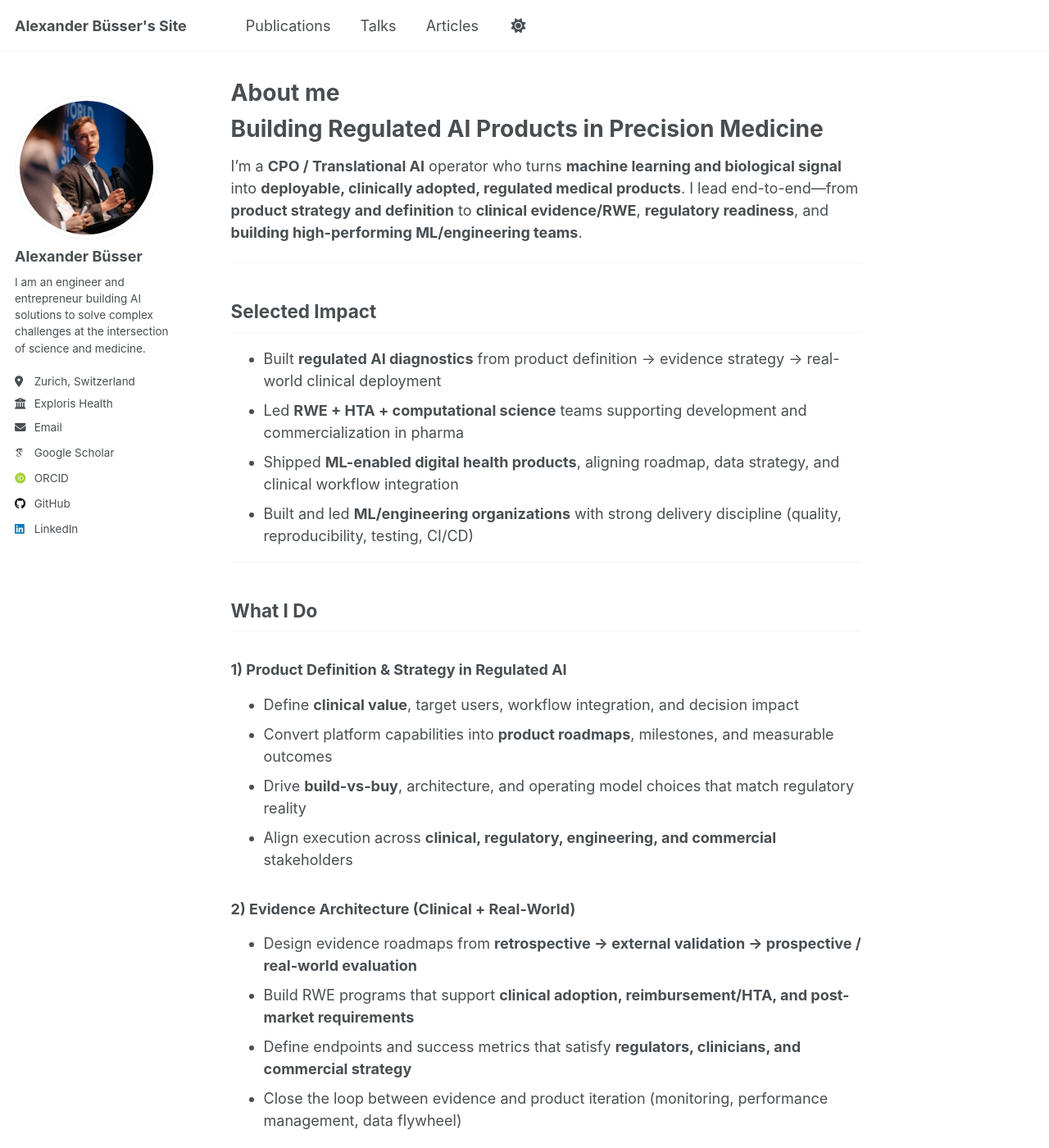
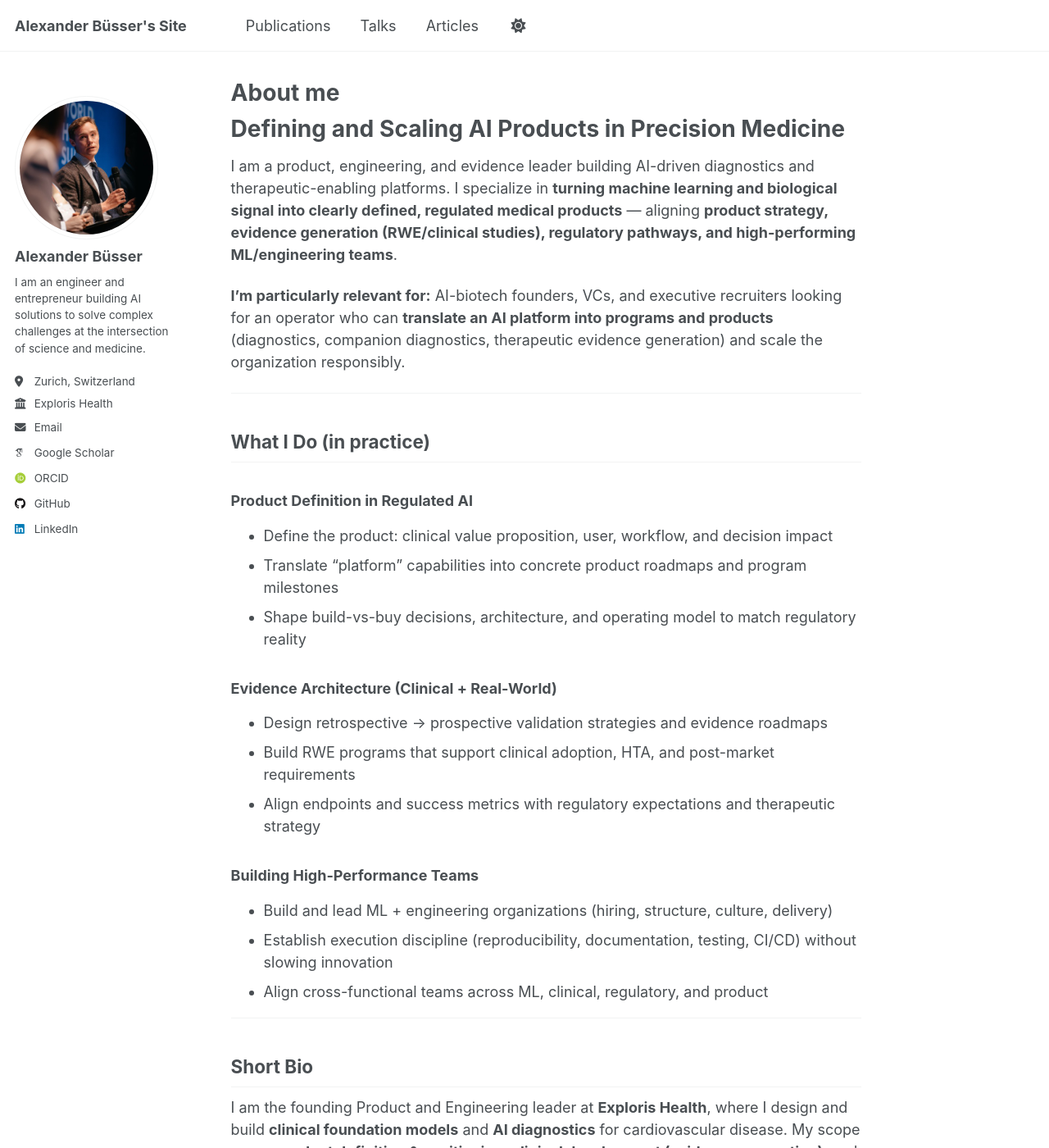
Before and after one commit to albu89/ajb, a Jekyll site: the page built from _pages/about.md, in a window 1280 px wide and 1400 px high. Shown: the whole window at 82% size. Built offline with Jekyll 4.4.1, drawn with Linux system fonts in a browser that asks for light colours; some web fonts are replaced; a script that is not in the unit is left out; some of the changed text lies outside the part shown.

Commit message:
Revert "Refine about page positioning and structure"
This reverts commit 26740a7252b15df1fd7eec0bf45ad6102d2fc285.

```diff
--- a/_pages/about.md
+++ b/_pages/about.md
@@ -7,87 +7,95 @@ redirect_from:
   - /about.html
 ---
 
-# Building Regulated AI Products in Precision Medicine
+# Defining and Scaling AI Products in Precision Medicine
 
-I’m a **CPO / Translational AI** operator who turns **machine learning and biological signal** into **deployable, clinically adopted, regulated medical products**. I lead end-to-end—from **product strategy and definition** to **clinical evidence/RWE**, **regulatory readiness**, and **building high-performing ML/engineering teams**.
+I am a product, engineering, and evidence leader building AI-driven diagnostics and therapeutic-enabling platforms. I specialize in **turning machine learning and biological signal into clearly defined, regulated medical products** — aligning **product strategy, evidence generation (RWE/clinical studies), regulatory pathways, and high-performing ML/engineering teams**.
+
+**I’m particularly relevant for:** AI-biotech founders, VCs, and executive recruiters looking for an operator who can **translate an AI platform into programs and products** (diagnostics, companion diagnostics, therapeutic evidence generation) and scale the organization responsibly.
 
 ---
 
-## Selected Impact
+## What I Do (in practice)
 
-- Built **regulated AI diagnostics** from product definition → evidence strategy → real-world clinical deployment
-- Led **RWE + HTA + computational science** teams supporting development and commercialization in pharma
-- Shipped **ML-enabled digital health products**, aligning roadmap, data strategy, and clinical workflow integration
-- Built and led **ML/engineering organizations** with strong delivery discipline (quality, reproducibility, testing, CI/CD)
+### Product Definition in Regulated AI
+- Define the product: clinical value proposition, user, workflow, and decision impact
+- Translate “platform” capabilities into concrete product roadmaps and program milestones
+- Shape build-vs-buy decisions, architecture, and operating model to match regulatory reality
 
----
+### Evidence Architecture (Clinical + Real-World)
+- Design retrospective → prospective validation strategies and evidence roadmaps
+- Build RWE programs that support clinical adoption, HTA, and post-market requirements
+- Align endpoints and success metrics with regulatory expectations and therapeutic strategy
 
-## What I Do
-
-### 1) Product Definition & Strategy in Regulated AI
-- Define **clinical value**, target users, workflow integration, and decision impact
-- Convert platform capabilities into **product roadmaps**, milestones, and measurable outcomes
-- Drive **build-vs-buy**, architecture, and operating model choices that match regulatory reality
-- Align execution across **clinical, regulatory, engineering, and commercial** stakeholders
-
-### 2) Evidence Architecture (Clinical + Real-World)
-- Design evidence roadmaps from **retrospective → external validation → prospective / real-world evaluation**
-- Build RWE programs that support **clinical adoption, reimbursement/HTA, and post-market requirements**
-- Define endpoints and success metrics that satisfy **regulators, clinicians, and commercial strategy**
-- Close the loop between evidence and product iteration (monitoring, performance management, data flywheel)
-
-### 3) Building High-Performance ML & Engineering Organizations
-- Build and lead ML/engineering teams: **hiring, structure, culture, delivery**
-- Implement execution discipline (reproducibility, documentation, testing, CI/CD) **without slowing innovation**
-- Create cross-functional alignment across **ML, clinical, regulatory, product, and QA**
+### Building High-Performance Teams
+- Build and lead ML + engineering organizations (hiring, structure, culture, delivery)
+- Establish execution discipline (reproducibility, documentation, testing, CI/CD) without slowing innovation
+- Align cross-functional teams across ML, clinical, regulatory, and product
 
 ---
 
 ## Short Bio
 
-I’m the founding Product & Engineering leader at **Exploris Health**, where I build **AI diagnostics** and **clinical foundation-model approaches** in cardiovascular disease. My scope spans **product definition & positioning**, **R&D**, and **clinical development / evidence generation**—from early strategy through real-world deployment.
+I am the founding Product and Engineering leader at **Exploris Health**, where I design and build **clinical foundation models** and **AI diagnostics** for cardiovascular disease. My scope spans **product definition & positioning**, **clinical development (evidence generation)**, and **R&D of foundation-model approaches**.
 
-Previously, I was a Director at **Idorsia**, leading **Real-World Evidence**, **HTA Statistics**, and a **Computational Science** group supporting both development and commercialization. Before that, I served as **Global Product & Machine Learning Leader** at **IBM**, responsible for the **Life Sciences portfolio** within IBM’s Global AI organization. I began my career as an **Equity Structurer** at **Deutsche Bank**, building quantitative models in high-pressure, decision-critical environments.
+Previously, I was a Director at **[Idorsia](https://www.idorsia.com)**, leading **Real-World Evidence**, **HTA Statistics**, and a **Computational Science** group supporting both development and commercialization. Before that, I was the **Global Product & Machine Learning Leader** at **[IBM](https://www.ibm.com)**, responsible for the **Life Sciences portfolio** within IBM’s Global AI Team. I began my career as an **Equity Structurer** at **[Deutsche Bank](https://www.db.com)**, developing quantitative models in high-pressure, decision-critical environments.
 
 ---
 
-## Selected Products & Programs (Selected Contributions)
+## Products & Translational Impact
 
-- **Cardio Explorer** — product/engineering/evidence leadership; deployed in real-world clinical settings
-- **Accu-Check SmartGuide CGM** — product + ML contribution
-- **Daridorexant** — evidence strategy / RWE contribution
-- **Toujeo** — evidence strategy / RWE contribution
+**[Toujeo](https://www.toujeo.com/)**
+Large pharma launch — long-acting insulin; blockbuster therapy (evidence strategy / RWE contribution)
+
+**[Daridorexant](https://www.idorsia.com/our-innovation/portfolio/daridorexant.html)**
+Large pharma launch — orexin receptor antagonist; category-leading therapy (evidence strategy / RWE contribution)
+
+**[Accu-Check SmartGuide CGM](https://www.accu-chek.ch/fachkraefte/smartguide)**
+CGM product innovation (product/ML contribution)
+
+**[Cardio Explorer](https://www.cardioexplorer.ai/)**
+AI diagnostic for chronic coronary syndrome; deployed in real-world clinical settings (product/engineering/evidence contribution)
 
 ---
 
-## Research & Innovation (Selected Themes)
+## Research & Innovation (selected themes)
 
-My work focuses on **representation learning** for clinical and physiological data, with emphasis on **safety, grounding, and translational utility**—making models clinically trustworthy and deployable.
+My research focuses on **representation learning** for clinical and physiological data, with emphasis on **safety, grounding, and translational utility**. Selected themes include:
 
-- Learning from **noisy, biased, incomplete** real-world clinical data
-- Guiding transformer models toward **physiologically meaningful behavior**
+- Learning from noisy, biased, incomplete real-world clinical data
+- Guiding transformers toward **[physiologically meaningful behavior](https://patents.google.com/patent/US20230092186A1/en)**
 - Biomarker discovery and multimodal disease modeling
-- Diagnostic accuracy, calibration, and clinical utility evaluation
-- Treatment-effect estimation and evidence generation for therapeutic strategy
-- Applying language models to learn new disease representations (ontologies)
+- Diagnostic accuracy and treatment-effect estimation
+- Applying language models to learn new **[disease representations (ontologies)](https://www.nature.com/articles/s43856-024-00698-2)**
+
+I focus on bridging foundational methods with deployable, clinically trustworthy AI systems — and on designing the evidence required to make them real in regulated environments.
+
+---
+
+## How I Can Help (inbound)
+
+I’m open to conversations with:
+- **AI-biotech founders** building translational platforms (diagnostics, companion diagnostics, therapeutic programs)
+- **VCs** evaluating platform risk, evidence strategy, and execution readiness
+- **Executive recruiters** hiring CPO/CTO/VP Product/VP Platform/VP Translational AI leaders
+
+If you’re building at the intersection of **AI + biology + regulated medicine**, I’m happy to connect.
 
 ---
 
 ## Leadership & Awards
 
-- **2012** — Universitas 21 scholarship (HKU)
-- **2013** — Prize for second-highest thesis mark (energy- and resource-efficient delay-tolerant network design)
-- **2017** — IBM Outstanding Technical Achievement Award (contribution to *Nature Medicine* publication)
-- **2018** — IBM Outstanding Technical Achievement Award (transformer architecture for physiologically meaningful glucose prediction)
-- **2022** — IBM Outstanding Technical Achievement Award (contribution to development of a medical diagnostic)
+**2012**
+• Universitas 21 scholarship to study at HKU
 
----
+**2013**
+• Prize for second-highest thesis mark (energy- and resource-efficient delay-tolerant network design)
 
-## How I Can Help
+**2017**
+• IBM Outstanding Technical Achievement Award — contribution to a *Nature Medicine* publication
 
-I’m open to conversations with:
-- **AI-biotech founders** building translational platforms (diagnostics, CDx, therapeutic programs)
-- **Investors and boards** evaluating platform risk, evidence strategy, and execution readiness
-- **Executive recruiters and leadership teams** hiring **CPO / VP Product / VP Platform / VP Translational AI** roles
+**2018**
+• IBM Outstanding Technical Achievement Award — transformer architecture enabling physiologically meaningful glucose prediction
 
-If you’re building at the intersection of **AI + biology + regulated medicine**, I’m happy to connect.
+**2022**
+• IBM Outstanding Technical Achievement Award — contribution to development of a medical diagnostic
```
